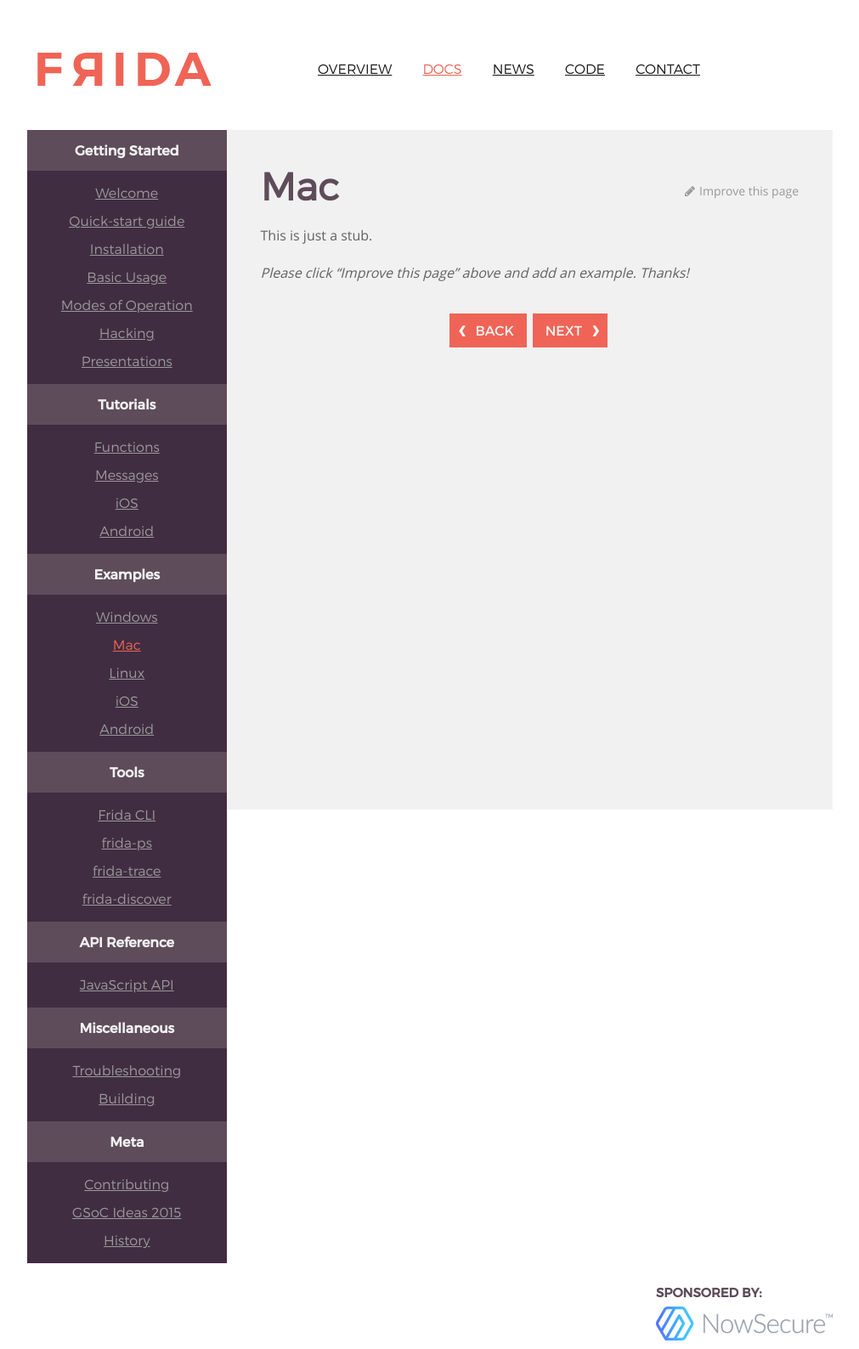
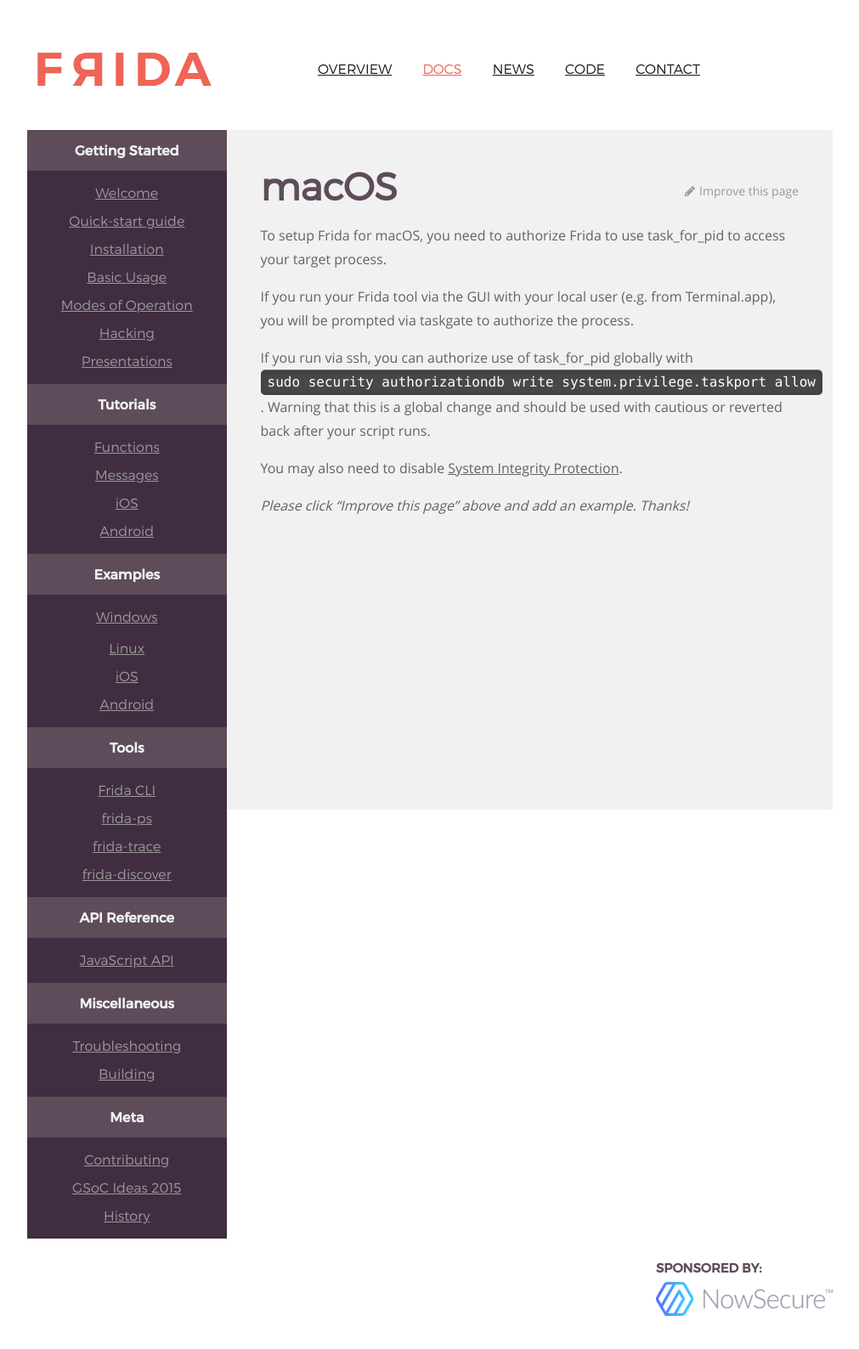
Before and after one commit to frida/frida-website, a Jekyll site: the page built from _docs/examples/mac.md, in a window 1280 px wide. Shown: the whole page at 85% size, without its empty margins (129-1140 px from the left). Built offline with Jekyll 4.4.1, drawn with Linux system fonts in a browser that asks for light colours; after the commit the page ends 1559 px from its top, so only the background shows below that.

Commit message:
Add in some basics on security issues (#68)

```diff
--- a/_docs/examples/mac.md
+++ b/_docs/examples/mac.md
@@ -1,9 +1,15 @@
 ---
 layout: docs
-title: Mac
-permalink: /docs/examples/mac/
+title: macOS
+permalink: /docs/examples/macos/
 ---
 
-This is just a stub.
+To setup Frida for macOS, you need to authorize Frida to use task_for_pid to access your target process.
+
+If you run your Frida tool via the GUI with your local user (e.g. from Terminal.app), you will be prompted via taskgate to authorize the process.
+
+If you run via ssh, you can authorize use of task_for_pid globally with `sudo security authorizationdb write system.privilege.taskport allow`.  Warning that this is a global change and should be used with cautious or reverted back after your script runs.
+
+You may also need to disable [System Integrity Protection](https://support.apple.com/en-us/HT204899).
 
 _Please click "Improve this page" above and add an example. Thanks!_
```
